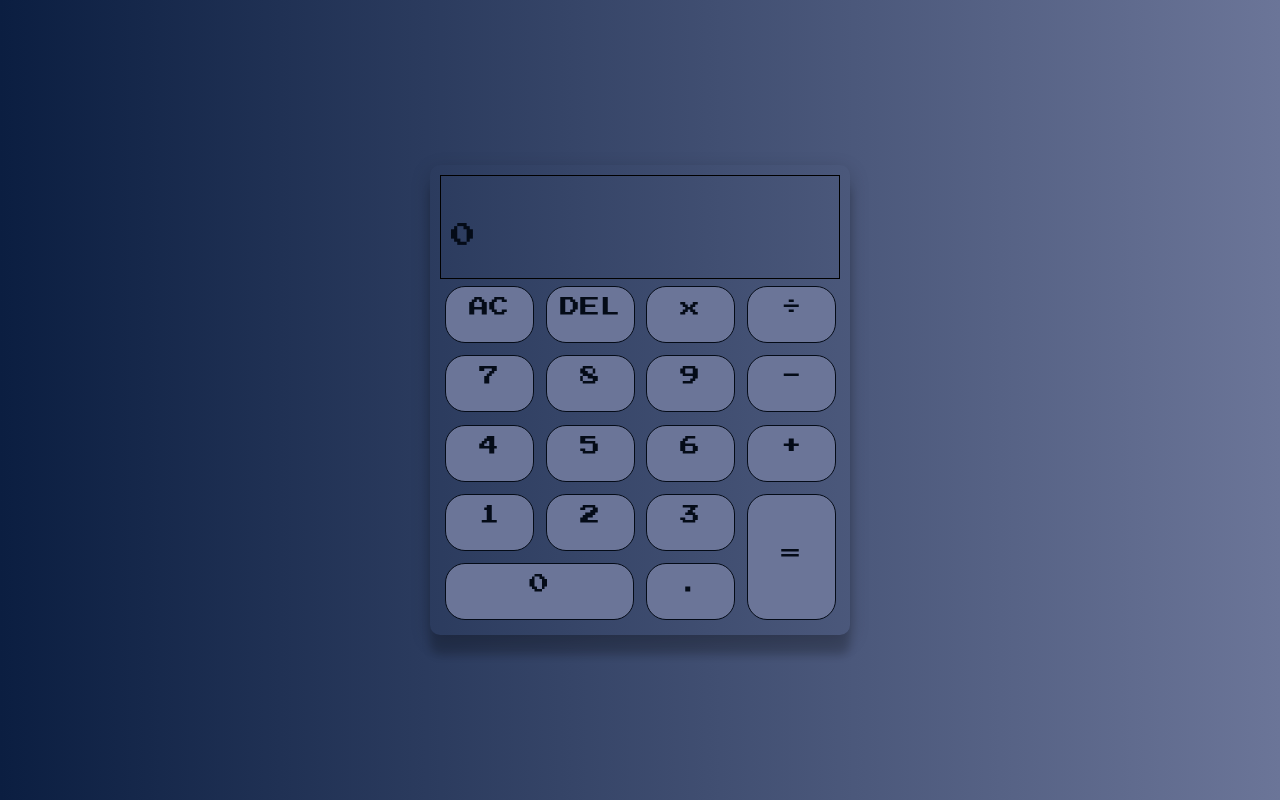
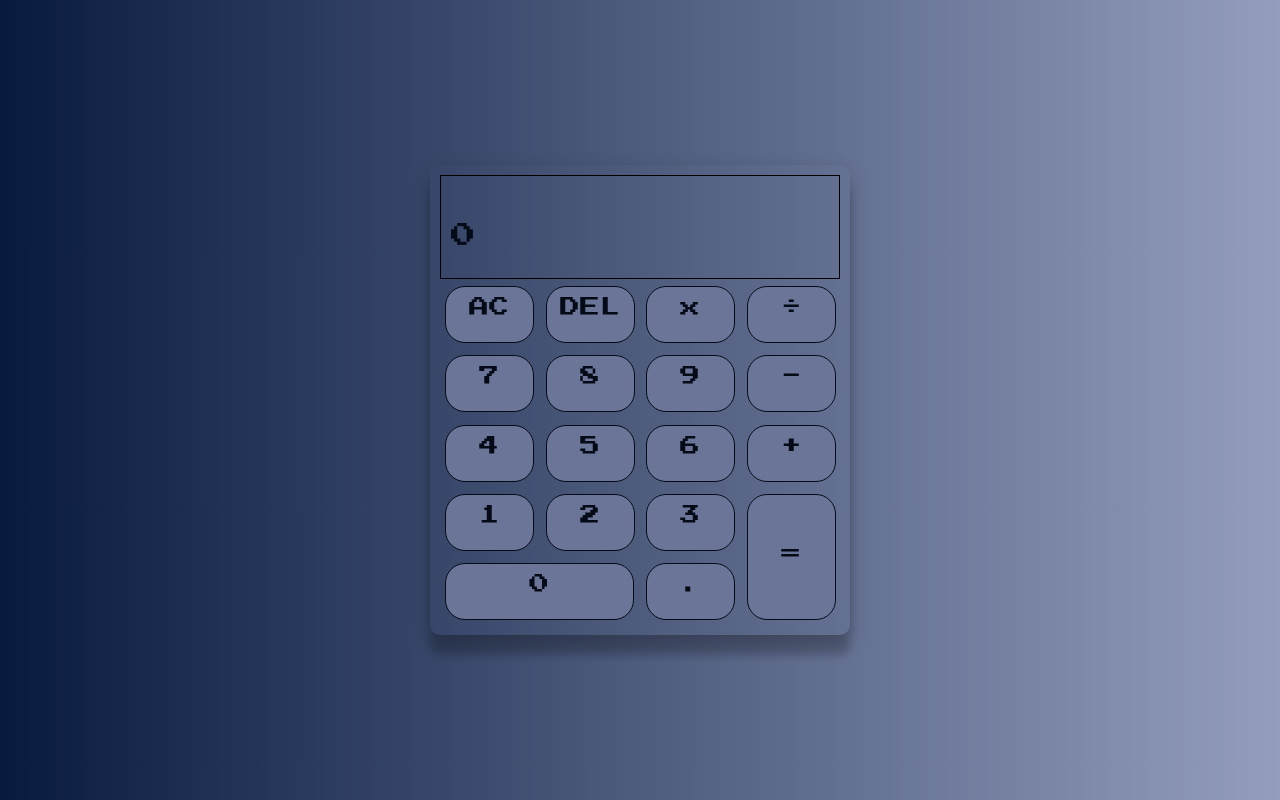
Before and after one commit to BraveStone9/Calculator, a plain HTML site: page index.html in a window 1280 px wide. Drawn offline with Linux system fonts and the light colour scheme.

Commit message:
updates'

```diff
--- a/CSS/calculator.css
+++ b/CSS/calculator.css
@@ -5,7 +5,7 @@ html {
 body {
     margin: 0;
     /* background-color: rgb(4, 11, 23); */
-    background: linear-gradient(90deg, rgb(11, 30, 65) 0%, rgb(107, 117, 152) 100%)
+    background: linear-gradient(90deg, rgb(8, 26, 61) 0%, rgb(148, 157, 190) 100%)
   }
 .wrapper{
     min-height: 100vh;
```
